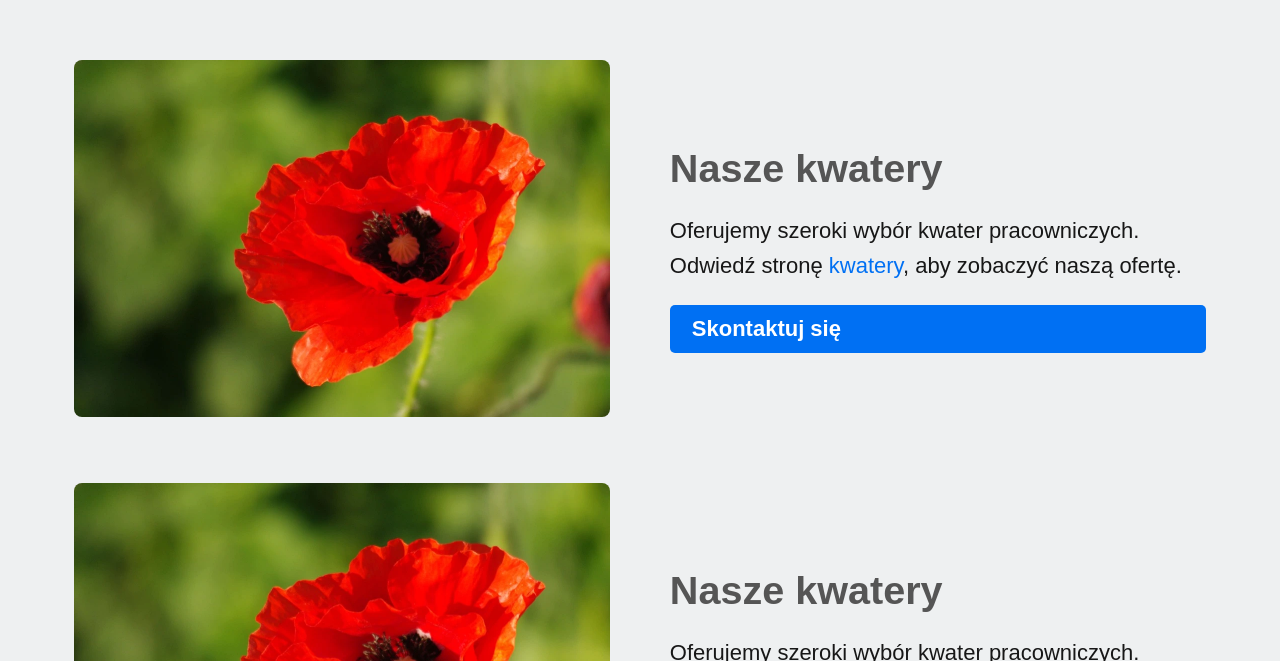
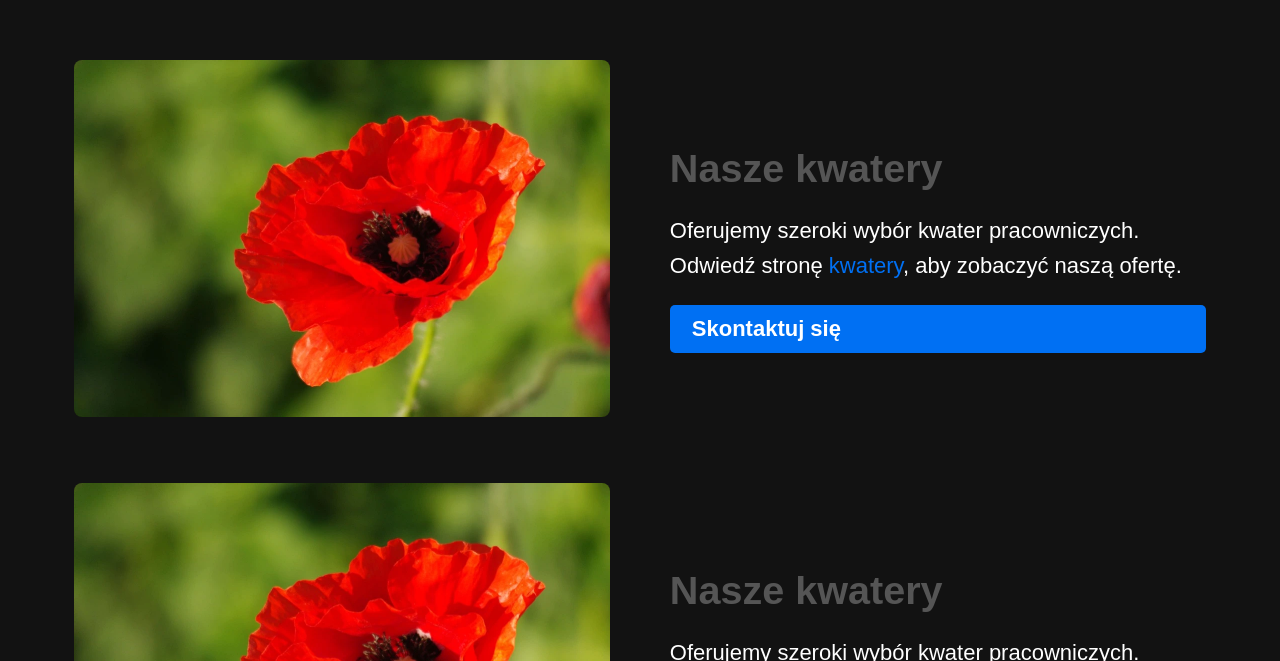
Before and after one commit to TDomagalski/nextjs-15-roomwork, a Next.js app: page / in a window 1280 px wide. Shown: the part 619-1280 px from the top of the page. Built offline with nearby package versions, Linux system fonts and the light colour scheme.

Commit message:
feat: add folder styles with global styles and variables

```diff
--- a/src/app/kontakt/page.jsx
+++ b/src/app/kontakt/page.jsx
@@ -1,6 +1,6 @@
 import Image from 'next/image';
 
-import '../globals.scss';
+import '../../styles/globals.scss';
 import styles from './kontakt.module.scss';
 
 export default function Kontakt() {
--- a/src/app/kwatery/page.jsx
+++ b/src/app/kwatery/page.jsx
@@ -5,7 +5,7 @@ import RoomBedIcon from '@public/kwatery/room_equipment/RoomBedIcon';
 import RoomDoubleBedIcon from '@public/kwatery/room_equipment/RoomDoubleBedIcon';
 import RoomBathroomIcon from '@public/kwatery/room_equipment/RoomBathroomIcon';
 
-import '../globals.scss';
+import '../../styles/globals.scss';
 import styles from './rooms.module.scss';
 
 export default function Rooms() {
--- a/src/app/kwatery/rooms.module.scss
+++ b/src/app/kwatery/rooms.module.scss
@@ -146,9 +146,7 @@
 //   }
 // }
 
-.grid_container {
-  margin: 3rem 1rem;
-}
+// .grid_container {}
 
 .grid_item {
   display: flex;
--- a/src/app/layout.jsx
+++ b/src/app/layout.jsx
@@ -2,7 +2,7 @@ import { Geist, Geist_Mono } from 'next/font/google';
 
 import Navbar from '@components/navbar/navbar';
 import Footer from '@components/footer/footer';
-import './globals.scss';
+import '../styles/globals.scss';
 
 const geistSans = Geist({
   variable: '--font-geist-sans',
--- a/src/app/page.jsx
+++ b/src/app/page.jsx
@@ -1,7 +1,7 @@
 import Image from 'next/image';
 import Link from 'next/link';
 
-import './globals.scss';
+import '../styles/globals.scss';
 import styles from './page.module.scss';
 
 export default function Home() {
--- /dev/null
+++ b/src/styles/base/_reset.scss
@@ -0,0 +1,21 @@
+html,
+body {
+  min-height: 100vh;
+  max-width: 100vw;
+  overflow-x: hidden;
+}
+
+* {
+  box-sizing: border-box;
+  padding: 0;
+  margin: 0;
+}
+
+a {
+  color: inherit;
+  text-decoration: none;
+}
+
+img {
+  display: block;
+}
--- /dev/null
+++ b/src/styles/base/_typography.scss
@@ -0,0 +1 @@
+$fontSizeRoot: 22px;
--- /dev/null
+++ b/src/styles/components/_buttons.scss
@@ -0,0 +1,29 @@
+.contactButton,
+.infoButton {
+  font-size: 1rem;
+  display: block;
+  padding: 0.5rem 1rem;
+  border-radius: 5px;
+  text-decoration: none;
+  font-weight: bold;
+  letter-spacing: 2;
+  transition: 0.3s;
+  cursor: pointer;
+}
+
+// BUTTONS
+.contactButton {
+  background-color: #0070f3;
+
+  &:hover {
+    background-color: #0056b3;
+  }
+}
+
+.infoButton {
+  background-color: green;
+
+  &:hover {
+    background-color: rgb(82, 165, 82);
+  }
+}
--- a/src/app/globals.scss
+++ b/src/styles/globals.scss
@@ -1,40 +1,36 @@
+@use './index' as *;
+
 :root {
-  // VARIABLES
-  //main
-  --background: #eef0f1;
-  --foreground: #171717;
-
-  // colors
-  --colorBlack: #000;
-  --colorHBlack: #555;
-  --colorWhite: #fff;
+  --background: $backgroundLight;
+  --foreground: $backgroundDark;
 
   // fonts
-  font-size: 22px;
-
-  // media queries
-  --breakpointSmall: 576px;
-  --breakpointMedium: 768px;
-  --breakpointLarge: 992px;
-  --breakpointExtraLarge: 1200px;
+  font-size: $fontSizeRoot;
 }
 
 @media (prefers-color-scheme: dark) {
   :root {
-    --background: #0a0a0a;
-    --foreground: #ededed;
+    --background: $backgroundDark;
+    --foreground: $backgroundLight;
   }
 
-  html {
-    color-scheme: dark;
-  }
+  // html {
+  //   color-scheme: dark;
+  // }
 }
 
 html,
 body {
+  color-scheme: dark;
   min-height: 100vh;
   max-width: 100vw;
   overflow-x: hidden;
+}
+
+* {
+  box-sizing: border-box;
+  padding: 0;
+  margin: 0;
 }
 
 h1,
@@ -43,7 +39,7 @@ h3,
 h4,
 h5,
 h6 {
-  color: var(--colorHBlack);
+  color: $colorHBlack;
 }
 
 a {
@@ -120,44 +116,6 @@ body {
   }
 }
 
-* {
-  box-sizing: border-box;
-  padding: 0;
-  margin: 0;
-}
-
-.contactButton,
-.infoButton {
-  font-size: 1rem;
-  // margin: 1rem 0;
-  display: block;
-  padding: 0.5rem 1rem;
-  color: var(--colorWhite);
-  border-radius: 5px;
-  text-decoration: none;
-  font-weight: bold;
-  letter-spacing: 2;
-  transition: 0.3s;
-  cursor: pointer;
-}
-
-// BUTTONS
-.contactButton {
-  background-color: #0070f3;
-
-  &:hover {
-    background-color: #0056b3;
-  }
-}
-
-.infoButton {
-  background-color: green;
-
-  &:hover {
-    background-color: rgb(82, 165, 82);
-  }
-}
-
 @media (min-width: 768px) {
   body {
     main {
--- /dev/null
+++ b/src/styles/utilities/_variables.scss
@@ -0,0 +1,7 @@
+$backgroundLight: #ededed;
+$backgroundDark: #0a0a0a;
+
+// Colors
+$colorBlack: #000;
+$colorHBlack: #555;
+$colorWhite: #fff;
```
Also changed, not shown: src/styles/_index.scss (added, +9 -0 lines).
